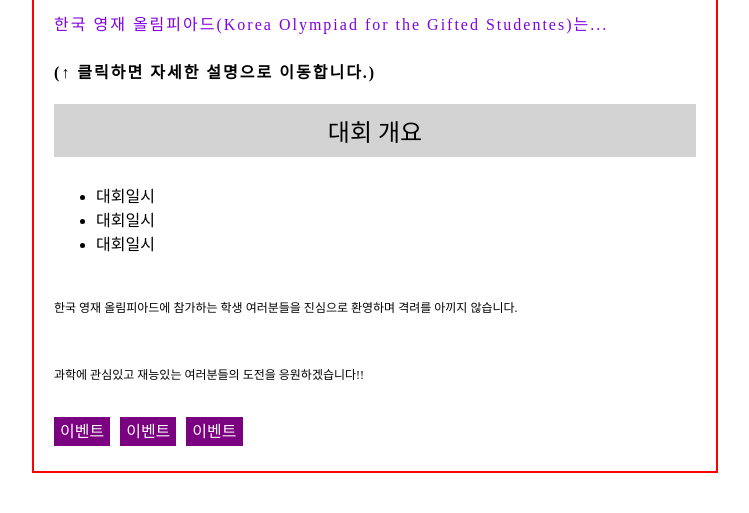
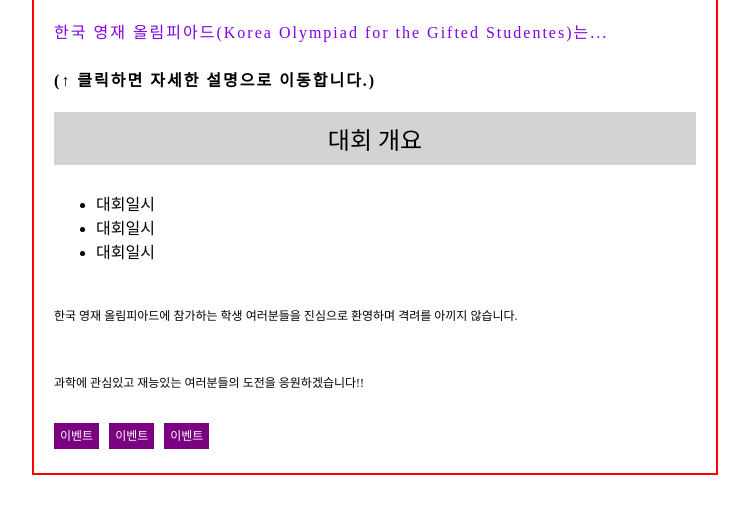
Before and after one commit to baeksungpill/test, a plain HTML site: page divspan/index7.html in a window 1280 px wide. Shown: the part 131-644 px from the top of the page, without its empty margins (265-1014 px from the left). Drawn offline with Linux system fonts and the light colour scheme.

Commit message:
Add files via upload

```diff
--- a/divspan/index7.html
+++ b/divspan/index7.html
@@ -6,7 +6,7 @@
     <title>한국 영재 올림피아드</title>
     <style>
         *{margin: 0; padding: 0;}
-        div{width: 642px; margin: auto; border: 2px solid #fa0300; padding: 41px 20px 16px 20px;}
+        div{width: 642px; margin: auto; border: 2px solid #fa0300; padding: 41px 20px 16px 20px; margin-top: 8px;}
         li{margin-left: 42px;}
         h1{background: #ffff00; text-align: center; padding: 14px 0px 10px 0px; margin-bottom: 29px;}
         .p1{color: #8100e4; letter-spacing: 2px; margin-bottom: 24px;}
@@ -15,7 +15,8 @@
         .span1{font-weight: 400;}
         .p3{margin-top: 43px; margin-bottom: 49px; font-size: 12px; font-weight: 500;}
         .p4{font-size: 12px; margin-bottom: 35px; font-weight: 500;}
-        .span2{width: 43px; background: #7a0180; color: #fff9ff; padding: 6px 6px; margin-right: 6px;}
+        .span2{width: 43px; background: #7a0180; color: #fff9ff; padding: 6px 6px; margin-right: 6px;
+               font-size: 12px;}
         .p5{margin-bottom: 13px;}
     </style>
 </head>
```
